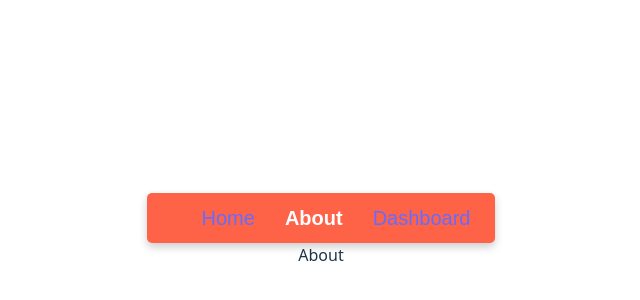
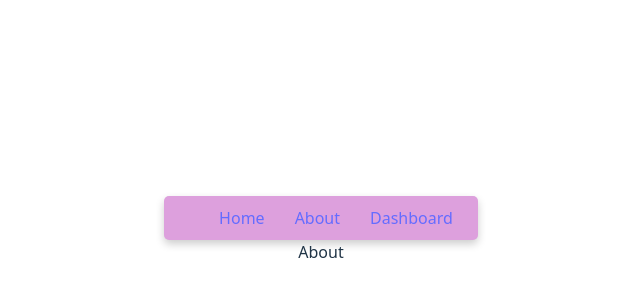
Before and after one commit to madhumitasugandhi/react, a React (Vite) app in the folder react-router-project/: page /about in a window 1280 px wide. Shown: the part 170-470 px from the top of the page, without its empty margins (319-959 px from the left). Built offline with nearby package versions, Linux system fonts and the light colour scheme.

Commit message:
Navbar.css updated.

```diff
--- a/react-router-project/src/components/Navbar.css
+++ b/react-router-project/src/components/Navbar.css
@@ -1,38 +1,28 @@
-ul{
+ul {
     list-style: none;
     padding-right: 10px;
     margin: 0;
     display: flex;
-    justify-content:left;
-    background-color: tomato;
-   text-decoration: none;
-    font-family: 'Arial', sans-serif;
-    font-size: 20px;
-    font-weight: bold;
-    color: white;
+    justify-content: left;
+    background-color: plum;
     border-radius: 5px;
     box-shadow: 0 4px 8px rgba(0, 0, 0, 0.2);
-    transition: background-color 0.3s ease-in-out;
 }
-li{
+
+li {
     padding: 10px;
     margin: 0 5px;
-    color: white;
+}
+.nav {
+    text-decoration: none;
+    color: #fff;
     font-size: 20px;
     font-weight: bold;
     text-decoration: none;
     border-radius: 5px;
     transition: background-color 0.3s ease-in-out;
 }
-li:hover{
-    background-color: #ff6347;
-    cursor: pointer;
+.nav:hover {
+ color: purple;
+ transition: 0.6s ease-in-out;
 }
-.active{
-    background-color: #ff6347;
-    color: white;
-    font-weight: bold;
-    text-decoration: none;
-    border-radius: 5px;
-    transition: background-color 0.3s ease-in-out;
-}
```
